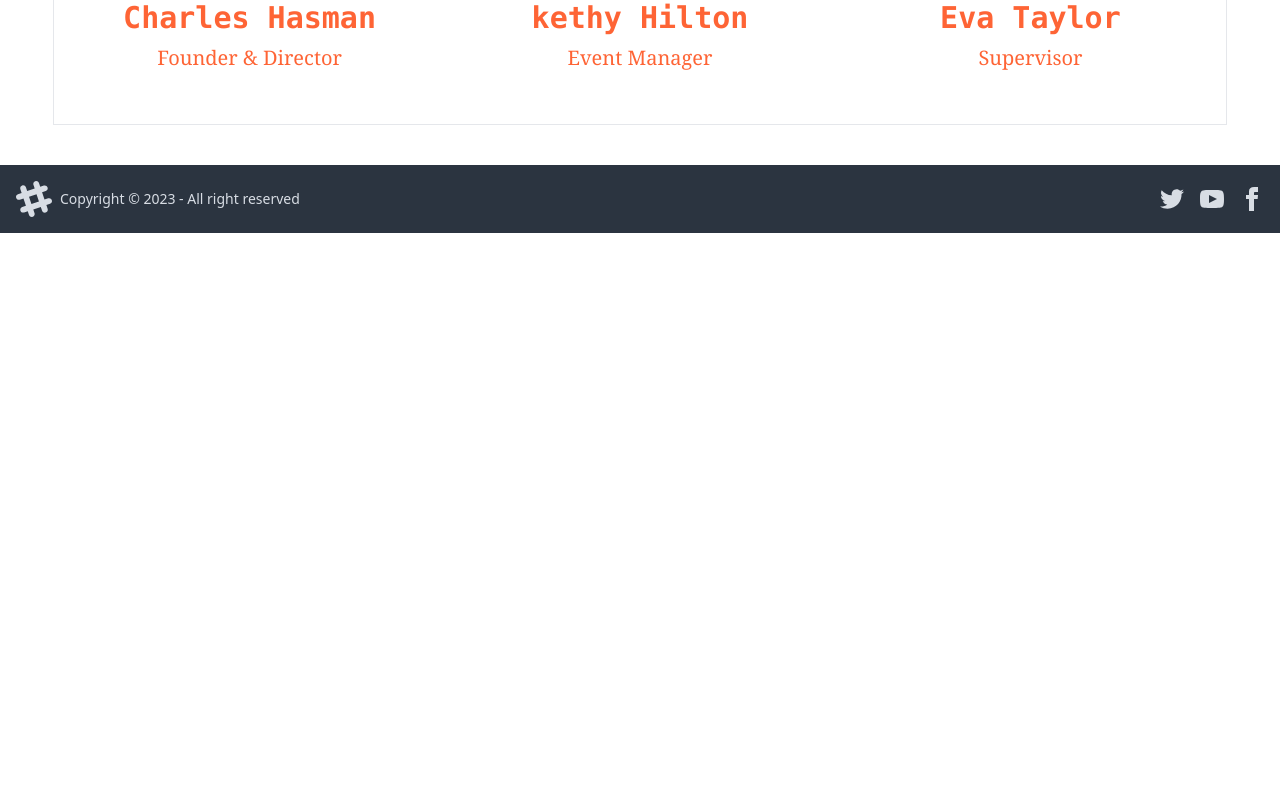
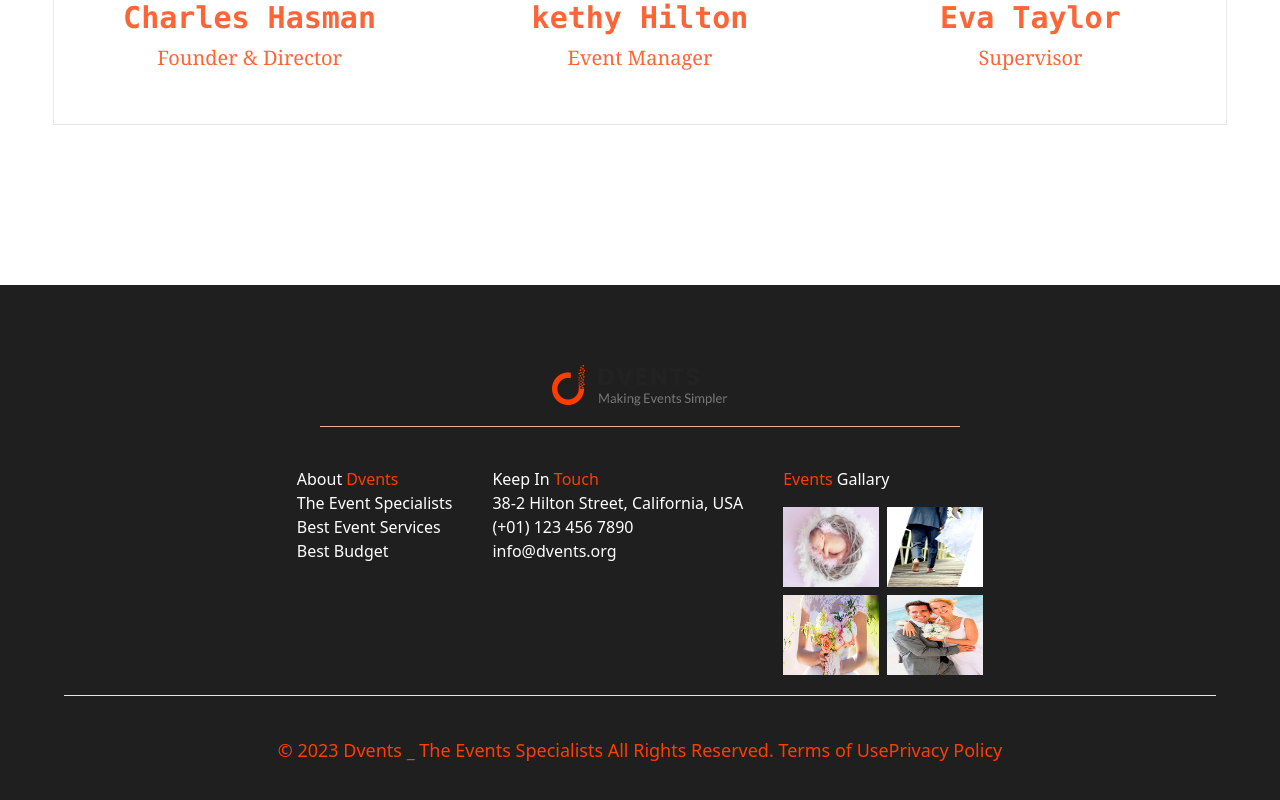
Before and after one commit to Saifulkhandaker/sports-event, a React (Vite) app: page / in a window 1280 px wide. Shown: the part 3338-4138 px from the top of the page. Before the commit the page ends 3571 px from the top, so only its background shows below. Built offline with nearby package versions, Linux system fonts and the light colour scheme.

Commit message:
footer section updated

```diff
--- a/src/Components/Footer.jsx
+++ b/src/Components/Footer.jsx
@@ -1,59 +1,41 @@
-import React from "react";
+import logo from "../assets/Images/Logo.png"
+import img from "../assets/Images/Baby Shower.jpg"
+import img2 from "../assets/Images/Engajement Event.jpg"
+import img3 from "../assets/Images/Wedding Event.jpg"
+import img4 from "../assets/Images/Anniversery Event.jpg"
 
 const Footer = () => {
   return (
-    <div>
-      <footer className="footer items-center p-4 bg-neutral text-neutral-content">
-        <aside className="items-center grid-flow-col">
-          <svg
-            width="36"
-            height="36"
-            viewBox="0 0 24 24"
-            xmlns="http://www.w3.org/2000/svg"
-            fillRule="evenodd"
-            clipRule="evenodd"
-            className="fill-current"
-          >
-            <path d="M22.672 15.226l-2.432.811.841 2.515c.33 1.019-.209 2.127-1.23 2.456-1.15.325-2.148-.321-2.463-1.226l-.84-2.518-5.013 1.677.84 2.517c.391 1.203-.434 2.542-1.831 2.542-.88 0-1.601-.564-1.86-1.314l-.842-2.516-2.431.809c-1.135.328-2.145-.317-2.463-1.229-.329-1.018.211-2.127 1.231-2.456l2.432-.809-1.621-4.823-2.432.808c-1.355.384-2.558-.59-2.558-1.839 0-.817.509-1.582 1.327-1.846l2.433-.809-.842-2.515c-.33-1.02.211-2.129 1.232-2.458 1.02-.329 2.13.209 2.461 1.229l.842 2.515 5.011-1.677-.839-2.517c-.403-1.238.484-2.553 1.843-2.553.819 0 1.585.509 1.85 1.326l.841 2.517 2.431-.81c1.02-.33 2.131.211 2.461 1.229.332 1.018-.21 2.126-1.23 2.456l-2.433.809 1.622 4.823 2.433-.809c1.242-.401 2.557.484 2.557 1.838 0 .819-.51 1.583-1.328 1.847m-8.992-6.428l-5.01 1.675 1.619 4.828 5.011-1.674-1.62-4.829z"></path>
-          </svg>
-          <p>Copyright © 2023 - All right reserved</p>
-        </aside>
-        <nav className="grid-flow-col gap-4 md:place-self-center md:justify-self-end">
-          <a>
-            <svg
-              xmlns="http://www.w3.org/2000/svg"
-              width="24"
-              height="24"
-              viewBox="0 0 24 24"
-              className="fill-current"
-            >
-              <path d="M24 4.557c-.883.392-1.832.656-2.828.775 1.017-.609 1.798-1.574 2.165-2.724-.951.564-2.005.974-3.127 1.195-.897-.957-2.178-1.555-3.594-1.555-3.179 0-5.515 2.966-4.797 6.045-4.091-.205-7.719-2.165-10.148-5.144-1.29 2.213-.669 5.108 1.523 6.574-.806-.026-1.566-.247-2.229-.616-.054 2.281 1.581 4.415 3.949 4.89-.693.188-1.452.232-2.224.084.626 1.956 2.444 3.379 4.6 3.419-2.07 1.623-4.678 2.348-7.29 2.04 2.179 1.397 4.768 2.212 7.548 2.212 9.142 0 14.307-7.721 13.995-14.646.962-.695 1.797-1.562 2.457-2.549z"></path>
-            </svg>
-          </a>
-          <a>
-            <svg
-              xmlns="http://www.w3.org/2000/svg"
-              width="24"
-              height="24"
-              viewBox="0 0 24 24"
-              className="fill-current"
-            >
-              <path d="M19.615 3.184c-3.604-.246-11.631-.245-15.23 0-3.897.266-4.356 2.62-4.385 8.816.029 6.185.484 8.549 4.385 8.816 3.6.245 11.626.246 15.23 0 3.897-.266 4.356-2.62 4.385-8.816-.029-6.185-.484-8.549-4.385-8.816zm-10.615 12.816v-8l8 3.993-8 4.007z"></path>
-            </svg>
-          </a>
-          <a>
-            <svg
-              xmlns="http://www.w3.org/2000/svg"
-              width="24"
-              height="24"
-              viewBox="0 0 24 24"
-              className="fill-current"
-            >
-              <path d="M9 8h-3v4h3v12h5v-12h3.642l.358-4h-4v-1.667c0-.955.192-1.333 1.115-1.333h2.885v-5h-3.808c-3.596 0-5.192 1.583-5.192 4.615v3.385z"></path>
-            </svg>
-          </a>
-        </nav>
-      </footer>
+    <div className="bg-[#1F1F1F] py-10 mt-20">
+     <div className="flex text-center justify-center items-center pt-10">
+      <img src={logo} alt="" />
+     </div>
+     <hr className="border-t-1 mt-5 border-red-300 w-[50%] mx-auto mb-10" />
+     <div className="grid grid-cols-1 px-10 md:px-0 md:flex justify-center gap-10" >
+     <div className="text-white mb-4">
+     <h3 className="">About <span className="text-[#FE3E01]">Dvents</span></h3>
+      <p>The Event Specialists</p>
+      <p>Best Event Services</p>
+      <p>Best Budget</p>
+     </div>
+     <div className="text-white mb-4">
+     <h3>Keep In <span className="text-[#FE3E01]">Touch</span></h3>
+      <p>38-2 Hilton Street, California, USA</p>
+      <p> (+01) 123 456 7890</p>
+      <p>info@dvents.org</p>
+     </div>
+     <div>
+      <h3 className="text-white mb-4"><span className="text-[#FE3E01]">Events</span> Gallary</h3>
+      <div className="grid grid-cols-2 gap-2">
+      <img className="w-24 h-20" src={img} alt="" />
+      <img className="w-24 h-20"  src={img2} alt="" />
+      <img className="w-24 h-20"  src={img3} alt="" />
+      <img className="w-24 h-20"  src={img4} alt="" />
+      </div>
+     </div>
+     </div>
+     <hr className="border-t-1 mt-5 border-gray-200 w-[90%] mx-auto mb-10" />
+     <p className="text-center  text-sm md:text-lg font-thin text-[#FE3E01]">© 2023 Dvents _ The Events Specialists All Rights Reserved. Terms of UsePrivacy Policy</p>
     </div>
   );
 };
--- a/src/Components/Team.jsx
+++ b/src/Components/Team.jsx
@@ -5,7 +5,7 @@ import eventmanage2 from "../assets/Images/Event Manager 2.jpg";
 
 const Team = () => {
   return (
-    <div className="w-11/12 mx-auto mt-16 mb-10 text-center items-center ">
+    <div className="w-11/12 mx-auto mt-16 pb-20 text-center items-center ">
       <hr className="border-t-1 mt-4 border-red-300 w-[80%] mx-auto mb-10" />
       <div className="border py-5">
       <div className="space-y-5 mb-16">
```
